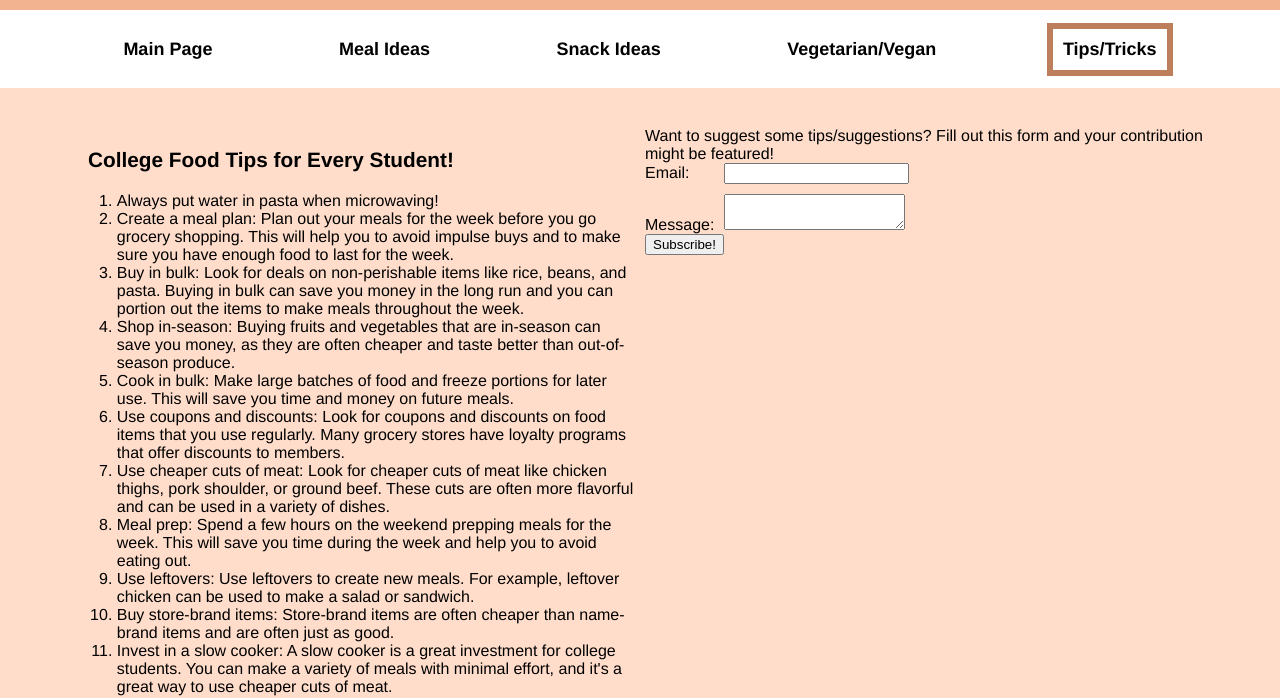
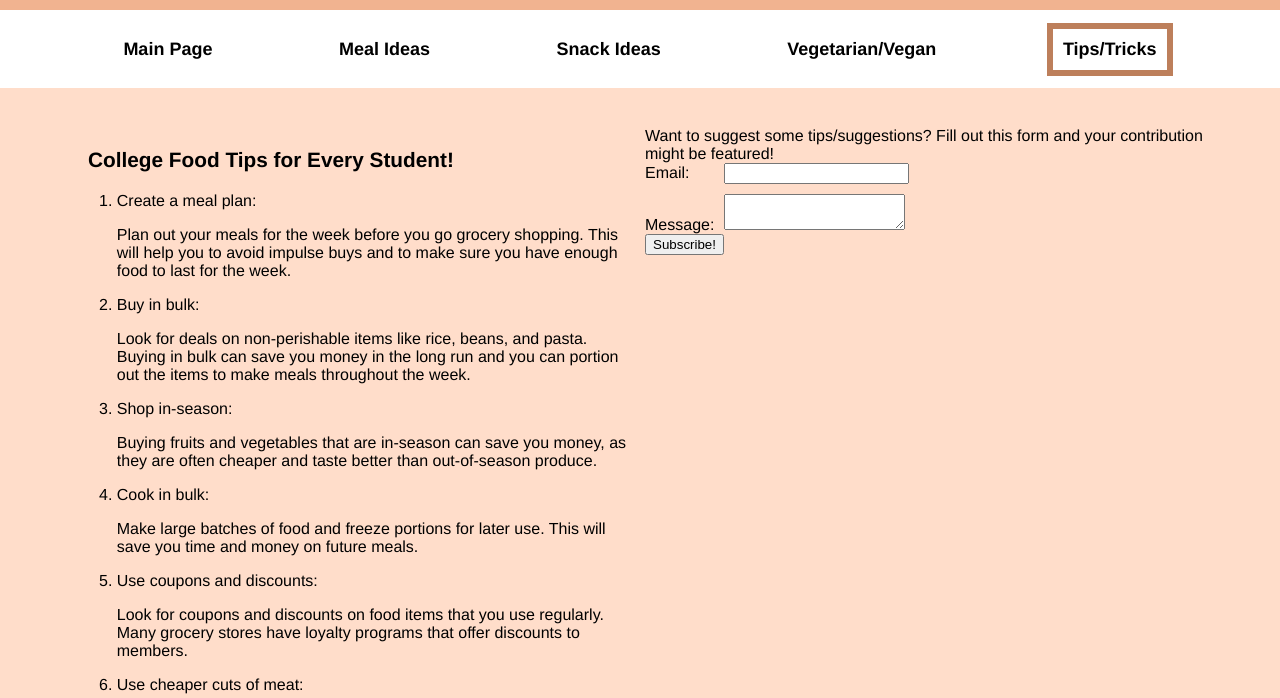
Before and after one commit to meganhinkel/343-s23-p1, a plain HTML site: page tips-and-tricks.html in a window 1280 px wide. Shown: the part 105-803 px from the top of the page. Drawn offline with Linux system fonts and the light colour scheme.

Commit message:
fixed extra '/'

```diff
--- a/css/tips-and-tricks.css
+++ b/css/tips-and-tricks.css
@@ -55,12 +55,6 @@ h2 {
     -ms-grid-column-align: center;
 }
 
-.intro p {
-    text-align: left;
-    line-height: 150%;
-    font-size: 150%;
-    padding-right: 3%;
-}
 
 hr {
     width: 70%;
--- a/tips-and-tricks.html
+++ b/tips-and-tricks.html
@@ -6,11 +6,11 @@
   <meta http-equiv="X-UA-Compatible" content="IE=edge">
   <meta name="viewport" content="width=device-width, initial-scale=1.0">
   <title>College Recipes</title>
-  <link rel="apple-touch-icon" sizes="180x180" href="/images/apple-touch-icon.png">
-  <link rel="icon" type="image/png" sizes="32x32" href="/images/favicon-32x32.png">
-  <link rel="icon" type="image/png" sizes="16x16" href="/images/favicon-16x16.png">
-  <link href="/css/default.css" rel="stylesheet">
-  <link href="/css/tips-and-tricks.css" rel="stylesheet">
+  <link rel="apple-touch-icon" sizes="180x180" href="images/apple-touch-icon.png">
+  <link rel="icon" type="image/png" sizes="32x32" href="images/favicon-32x32.png">
+  <link rel="icon" type="image/png" sizes="16x16" href="images/favicon-16x16.png">
+  <link href="css/default.css" rel="stylesheet">
+  <link href="css/tips-and-tricks.css" rel="stylesheet">
 </head>
 
 <body class="entire-page">
@@ -34,34 +34,33 @@
         College Food Tips for Every Student!
       </h3>
       <ol>
-        <li>Always put water in pasta when microwaving!</li>
-        <li>Create a meal plan: Plan out your meals for the week before you go grocery shopping. This will help you to avoid impulse
-        buys and to make sure you have enough food to last for the week.</li>
+        <li>Create a meal plan: <p>Plan out your meals for the week before you go grocery shopping. This will help you to avoid impulse
+        buys and to make sure you have enough food to last for the week.</p></li>
 
-        <li>Buy in bulk: Look for deals on non-perishable items like rice, beans, and pasta. Buying in bulk can save you money in
-        the long run and you can portion out the items to make meals throughout the week.</li>
+        <li>Buy in bulk: <p>Look for deals on non-perishable items like rice, beans, and pasta. Buying in bulk can save you money in
+        the long run and you can portion out the items to make meals throughout the week.</p></li>
 
-        <li>Shop in-season: Buying fruits and vegetables that are in-season can save you money, as they are often cheaper and taste
-        better than out-of-season produce.</li>
+        <li>Shop in-season: <p>Buying fruits and vegetables that are in-season can save you money, as they are often cheaper and taste
+        better than out-of-season produce.</p></li>
 
-        <li>Cook in bulk: Make large batches of food and freeze portions for later use. This will save you time and money on future
-        meals.</li>
+        <li>Cook in bulk: <p>Make large batches of food and freeze portions for later use. This will save you time and money on future
+        meals.</p></li>
 
-        <li>Use coupons and discounts: Look for coupons and discounts on food items that you use regularly. Many grocery stores have
-        loyalty programs that offer discounts to members.</li>
+        <li>Use coupons and discounts: <p>Look for coupons and discounts on food items that you use regularly. Many grocery stores have
+        loyalty programs that offer discounts to members.</p></li>
 
-        <li>Use cheaper cuts of meat: Look for cheaper cuts of meat like chicken thighs, pork shoulder, or ground beef. These cuts
-        are often more flavorful and can be used in a variety of dishes.</li>
+        <li>Use cheaper cuts of meat: <p>Look for cheaper cuts of meat like chicken thighs, pork shoulder, or ground beef. These cuts
+        are often more flavorful and can be used in a variety of dishes.</p></li>
 
-        <li>Meal prep: Spend a few hours on the weekend prepping meals for the week. This will save you time during the week and
-        help you to avoid eating out.</li>
+        <li>Meal prep: <p>Spend a few hours on the weekend prepping meals for the week. This will save you time during the week and
+        help you to avoid eating out.</p></li>
 
-        <li>Use leftovers: Use leftovers to create new meals. For example, leftover chicken can be used to make a salad or sandwich.</li>
+        <li>Use leftovers: <p>Use leftovers to create new meals. For example, leftover chicken can be used to make a salad or sandwich.</p></li>
 
-        <li>Buy store-brand items: Store-brand items are often cheaper than name-brand items and are often just as good.</li>
+        <li>Buy store-brand items: <p>Store-brand items are often cheaper than name-brand items and are often just as good.</p></li>
 
-        <li>Invest in a slow cooker: A slow cooker is a great investment for college students. You can make a variety of meals with
-        minimal effort, and it's a great way to use cheaper cuts of meat.</li>
+        <li>Invest in a slow cooker: <p>A slow cooker is a great investment for college students. You can make a variety of meals with
+        minimal effort, and it's a great way to use cheaper cuts of meat.</p></li>
       </ol>
     </div>
 
```
Also changed, not shown: snack-ideas.html (+8 -8 lines), vegetarian-vegan.html (+12 -7 lines).
